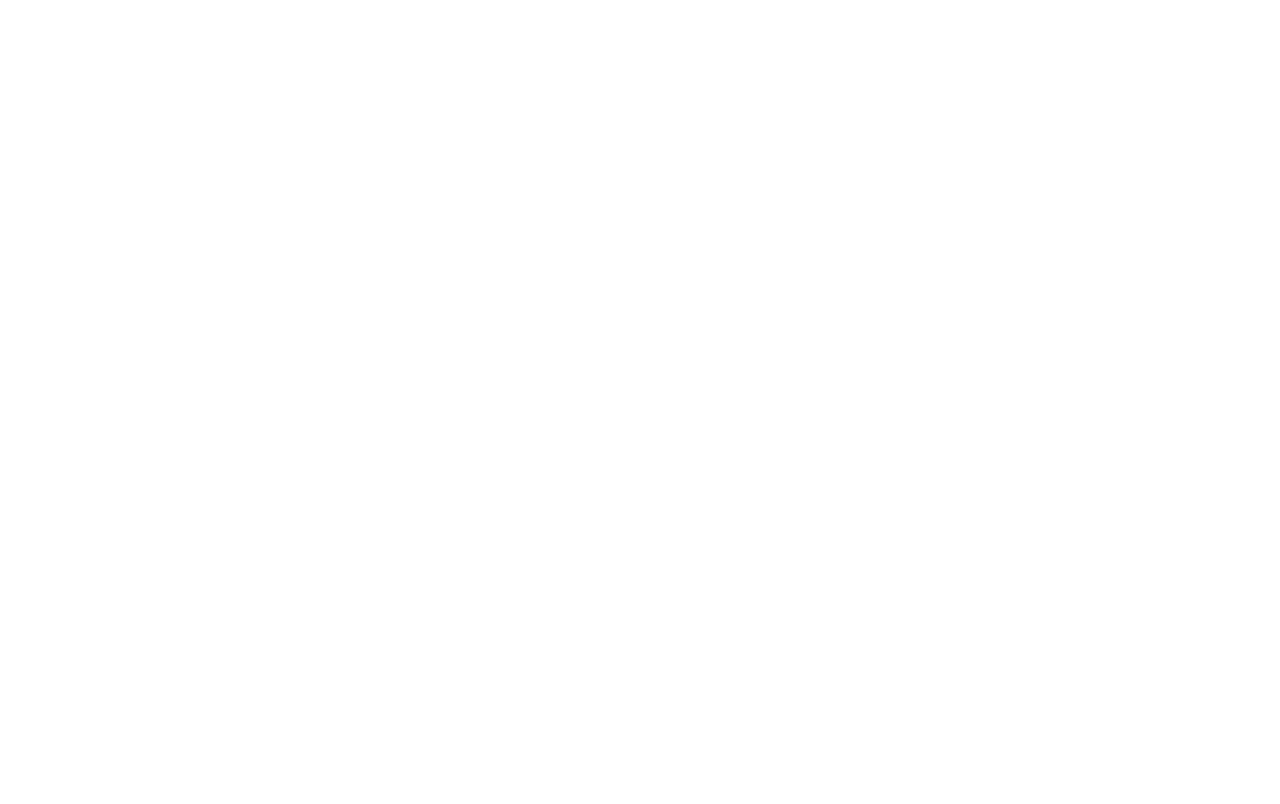
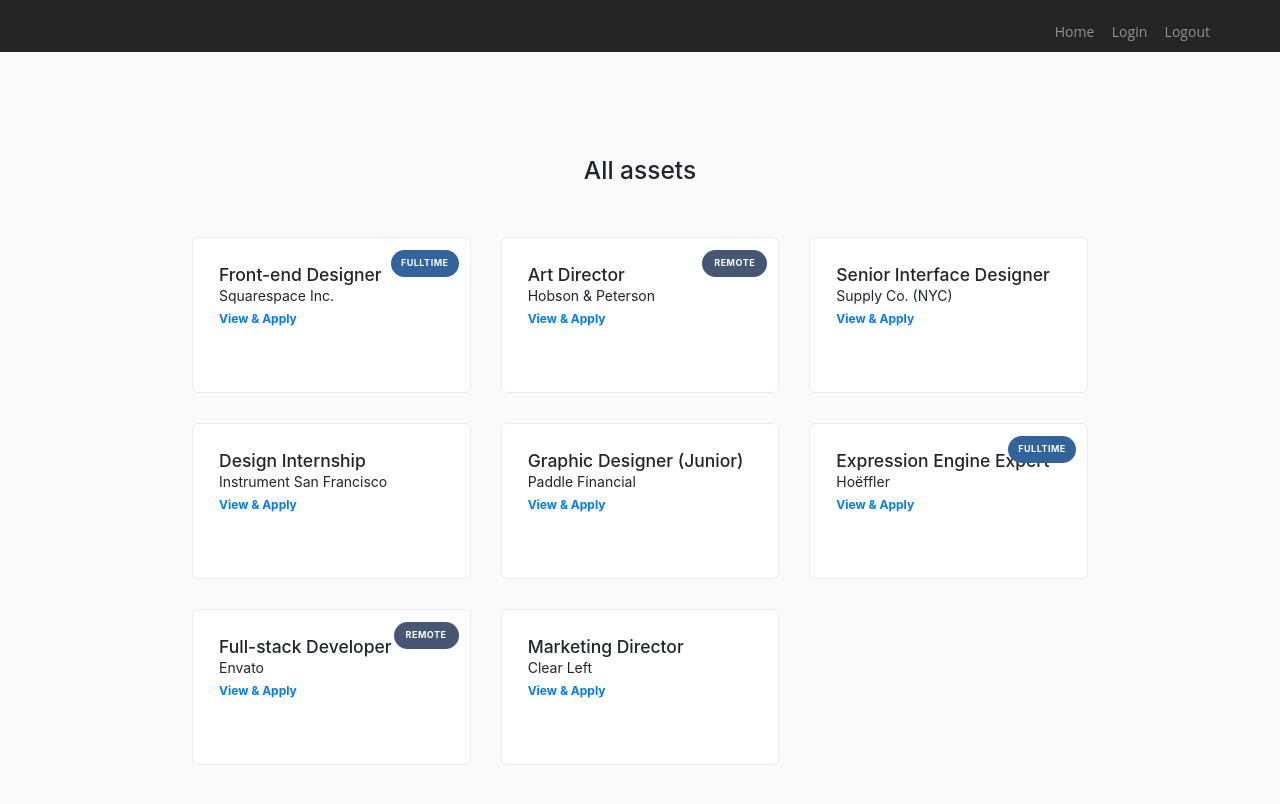
Before and after one commit to yemiOdetola/cdash-staff, a React (Create React App) app: page / in a window 1280 px wide. Shown: the top 804 px of the page. Built offline with nearby package versions, Linux system fonts and the light colour scheme; a small style sheet from the web is missing.

Commit message:
components, landing

```diff
--- a/src/assets/styles/common.scss
+++ b/src/assets/styles/common.scss
@@ -0,0 +1,8 @@
+.assets {
+  width: 95%;
+  margin: 0 auto;
+  @media(min-width: 992px) {
+    width: 70%;
+    margin: auto;
+  }
+}
--- a/src/components/Landing.js
+++ b/src/components/Landing.js
@@ -1,17 +1,123 @@
-import React, { Component } from 'react'
-import PropTypes from 'prop-types'
-import { connect } from 'react-redux'
+import React, { Component } from 'react';
+import { connect } from 'react-redux';
+import Header from './layouts/Header';
+import Footer from './layouts/Footer';
 
 export class Landing extends Component {
-  static propTypes = {
-    prop: PropTypes
-  }
 
   render() {
     return (
-      <div>
-
-      </div>
+      <>
+        <Header />
+        <div className="row">
+          <div className="container-fluid p-0">
+            <div className="col-lg-12 p-0">
+              <section className="bg--secondary">
+                <div className="col-md-12">
+                  <div className="heading-block text-center">
+                    <h3>All assets</h3>
+                  </div>
+                  <div className="assets">
+                    <div className="row">
+                      <div className="col-md-4">
+                        <div className="feature feature-1 boxed boxed--border">
+                          <span className="label">Fulltime</span>
+                          <h5>Front-end Designer</h5>
+                          <p>
+                            Squarespace Inc.
+                                </p>
+                          <a href="#">
+                            View &amp; Apply
+                                </a>
+                        </div>
+                      </div>
+                      <div className="col-md-4">
+                        <div className="feature feature-1 boxed boxed--border">
+                          <span className="label bg--primary-2">Remote</span>
+                          <h5>Art Director</h5>
+                          <p>
+                            Hobson &amp; Peterson
+                                </p>
+                          <a href="#">
+                            View &amp; Apply
+                                </a>
+                        </div>
+                      </div>
+                      <div className="col-md-4">
+                        <div className="feature feature-1 boxed boxed--border">
+                          <h5>Senior Interface Designer</h5>
+                          <p>
+                            Supply Co. (NYC)
+                                </p>
+                          <a href="#">
+                            View &amp; Apply
+                                </a>
+                        </div>
+                      </div>
+                      <div className="col-md-4">
+                        <div className="feature feature-1 boxed boxed--border">
+                          <h5>Design Internship</h5>
+                          <p>
+                            Instrument San Francisco
+                                </p>
+                          <a href="#">
+                            View &amp; Apply
+                                </a>
+                        </div>
+                      </div>
+                      <div className="col-md-4">
+                        <div className="feature feature-1 boxed boxed--border">
+                          <h5>Graphic Designer (Junior)</h5>
+                          <p>
+                            Paddle Financial
+                                </p>
+                          <a href="#">View &amp; Apply</a>
+                        </div>
+                      </div>
+                      <div className="col-md-4">
+                        <div className="feature feature-1 boxed boxed--border">
+                          <span className="label">Fulltime</span>
+                          <h5>Expression Engine Expert</h5>
+                          <p>
+                            Hoëffler
+                                </p>
+                          <a href="#">
+                            View &amp; Apply
+                                </a>
+                        </div>
+                      </div>
+                      <div className="col-md-4">
+                        <div className="feature feature-1 boxed boxed--border">
+                          <span className="label bg--primary-2">Remote</span>
+                          <h5>Full-stack Developer</h5>
+                          <p>
+                            Envato
+                                </p>
+                          <a href="#">
+                            View &amp; Apply
+                                </a>
+                        </div>
+                      </div>
+                      <div className="col-md-4">
+                        <div className="feature feature-1 boxed boxed--border">
+                          <h5>Marketing Director</h5>
+                          <p>
+                            Clear Left
+                                </p>
+                          <a href="#">
+                            View &amp; Apply
+                                </a>
+                        </div>
+                      </div>
+                    </div>
+                  </div>
+                </div>
+              </section>
+            </div>
+          </div>
+        </div>
+        <Footer />
+      </>
     )
   }
 }
@@ -20,8 +126,5 @@
 
 })
 
-const mapDispatchToProps = {
 
-}
-
-export default connect(mapStateToProps, mapDispatchToProps)(Landing)
+export default connect(mapStateToProps, {})(Landing)
--- /dev/null
+++ b/src/components/layouts/Footer.js
@@ -0,0 +1,22 @@
+import React, { Component } from 'react'
+import { connect } from 'react-redux'
+
+export class Footer extends Component {
+  render() {
+    return (
+      <div>
+
+      </div>
+    )
+  }
+}
+
+const mapStateToProps = (state) => ({
+
+})
+
+const mapDispatchToProps = {
+
+}
+
+export default connect(mapStateToProps, mapDispatchToProps)(Footer)
--- /dev/null
+++ b/src/components/layouts/Header.js
@@ -0,0 +1,56 @@
+import React, { Component } from 'react';
+import { connect } from 'react-redux';
+
+
+export class Header extends Component {
+  render() {
+    return (
+      <>
+        <div className="row p-0">
+          <div className="col-lg-12 p-0">
+            <div className="nav-container">
+              <nav className="bar bar--sm bg--dark" id="menu4">
+                <div className="container">
+                  <div className="row">
+                    <div className="col-lg-2">
+                      <div className="bar__module">
+                        <a href="index.html">
+                          <img className="logo logo-dark" alt="logo" src="img/logo-dark.png" />
+                        </a>
+                      </div>
+                    </div>
+                    <div className="ml-auto">
+                      <div className="bar__module">
+                        <ul className="menu-horizontal">
+                          <li className="dropdown">
+                            <span>Home</span>
+                          </li>
+                          <li className="dropdown">
+                            <span> Login </span>
+                          </li>
+                          <li className="dropdown">
+                            <span> Logout </span>
+                          </li>
+                        </ul>
+                      </div>
+                    </div>
+                  </div>
+                </div>
+              </nav>
+            </div>
+          </div>
+        </div>
+      </>
+    )
+  }
+}
+
+const mapStateToProps = (state) => ({
+
+})
+
+const mapDispatchToProps = {
+
+}
+
+export default connect(mapStateToProps, mapDispatchToProps)(Header)
```
Also changed, not shown: src/assets/styles/theme.css.
